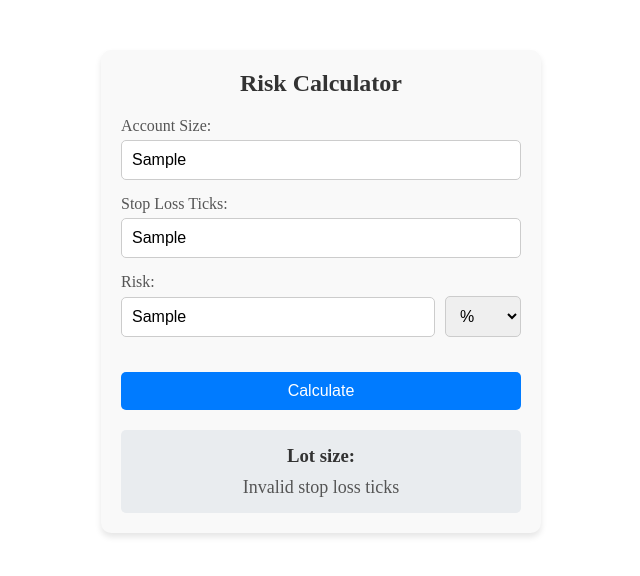
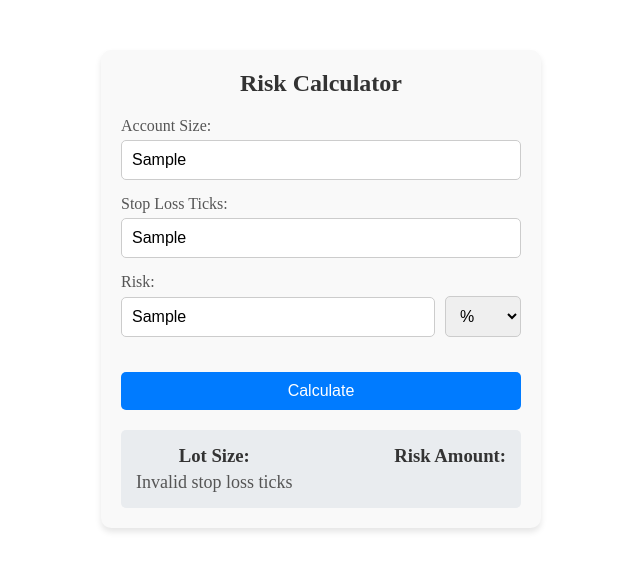
Before and after one commit to mikosco4real/forex_calculator, a React (Vite) app: page / in a window 1280 px wide. Both pictures are taken after typing "Sample", "Sample", "Sample" into the empty fields and a click on the button "Calculate". Shown: the top 576 px of the page, without its empty margins (319-959 px from the left). Built offline with nearby package versions, Linux system fonts and the light colour scheme.

Commit message:
Added Risk Amount

```diff
--- a/src/assets/main.css
+++ b/src/assets/main.css
@@ -71,18 +71,23 @@ button:hover {
 
 .result {
   margin-top: 20px;
+  display: flex;
+  justify-content: space-between;
   background-color: #e9ecef;
   padding: 15px;
   border-radius: 5px;
+}
+
+.result-field {
   text-align: center;
 }
 
-.result h3 {
-  margin-bottom: 10px;
+.result-field h3 {
+  margin-bottom: 5px;
   color: #333;
 }
 
-.result p {
+.result-field p {
   font-size: 18px;
   color: #555;
 }
--- a/src/components/CalculatorForm.jsx
+++ b/src/components/CalculatorForm.jsx
@@ -6,6 +6,7 @@ const CalculatorForm = () => {
   const [risk, setRisk] = useState('');
   const [riskType, setRiskType] = useState('%');
   const [result, setResult] = useState('');
+  const [riskAmount, setRiskAmount] = useState('');
 
   const totalRisk = () => {
     const parsedRisk = parseFloat(risk);
@@ -27,12 +28,16 @@ const CalculatorForm = () => {
     const risk = totalRisk();
 
     if (isNaN(parsedStopLossTicks) || parsedStopLossTicks === 0) {
-      setResult("Invalid stop loss ticks"); // Handle invalid input
+      setResult("Invalid stop loss ticks");
+      setRiskAmount('');
       return;
     }
 
-    const calculatedResult = (risk / parsedStopLossTicks).toFixed(2);
-    setResult(calculatedResult);
+    const calculatedLotSize = (risk / parsedStopLossTicks).toFixed(2);
+    setResult(calculatedLotSize);
+
+    const calculatedRiskAmount = (calculatedLotSize * parsedStopLossTicks).toFixed(2);
+    setRiskAmount(calculatedRiskAmount);
   };
 
   return (
@@ -81,8 +86,14 @@ const CalculatorForm = () => {
       <button onClick={handleCalculate}>Calculate</button>
       {result && (
         <div className="result">
-          <h3>Lot size:</h3>
-          <p>{result}</p>
+          <div className="result-field">
+            <h3>Lot Size:</h3>
+            <p>{result}</p>
+          </div>
+          <div className="result-field">
+            <h3>Risk Amount:</h3>
+            <p>{riskAmount}</p>
+          </div>
         </div>
       )}
     </div>
```
